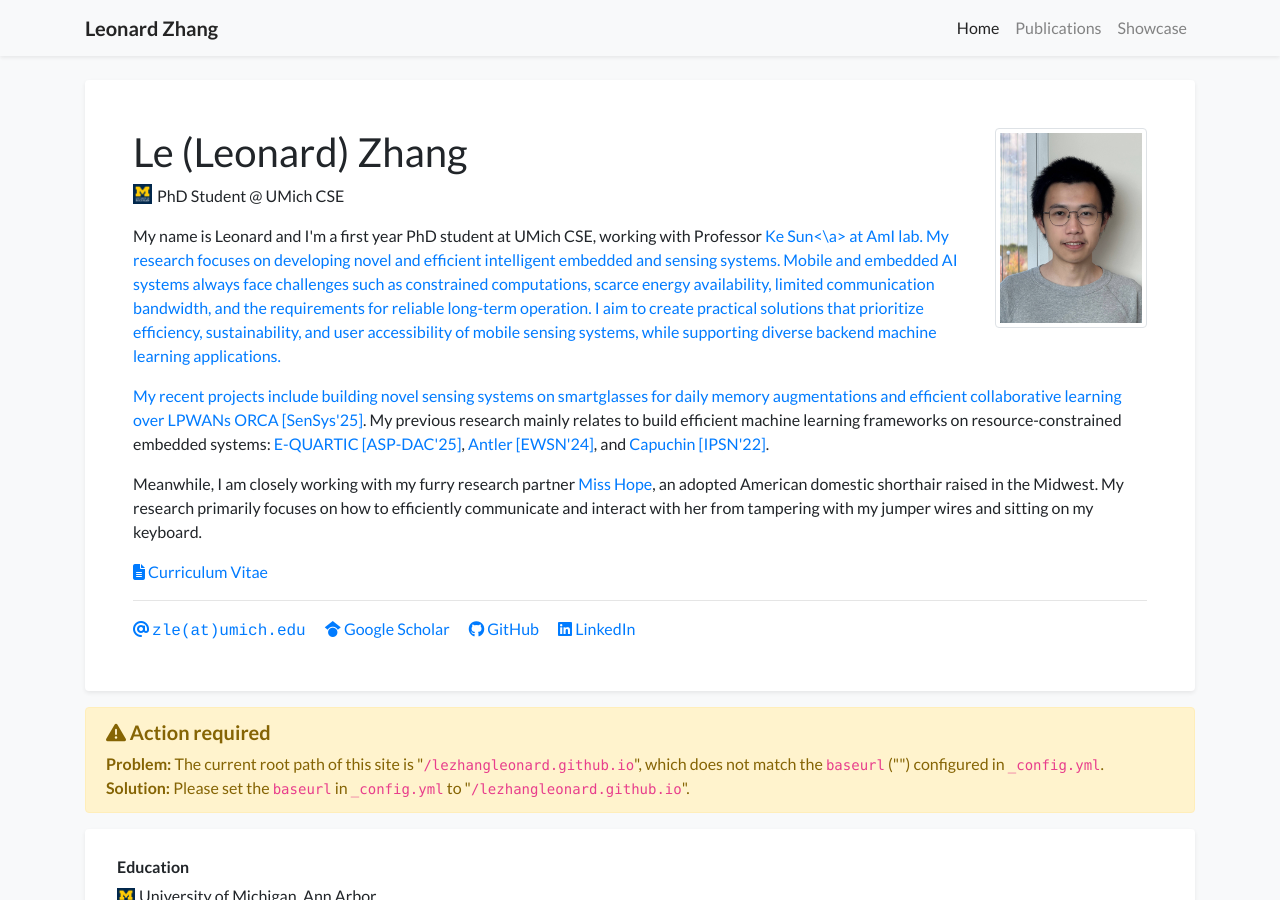
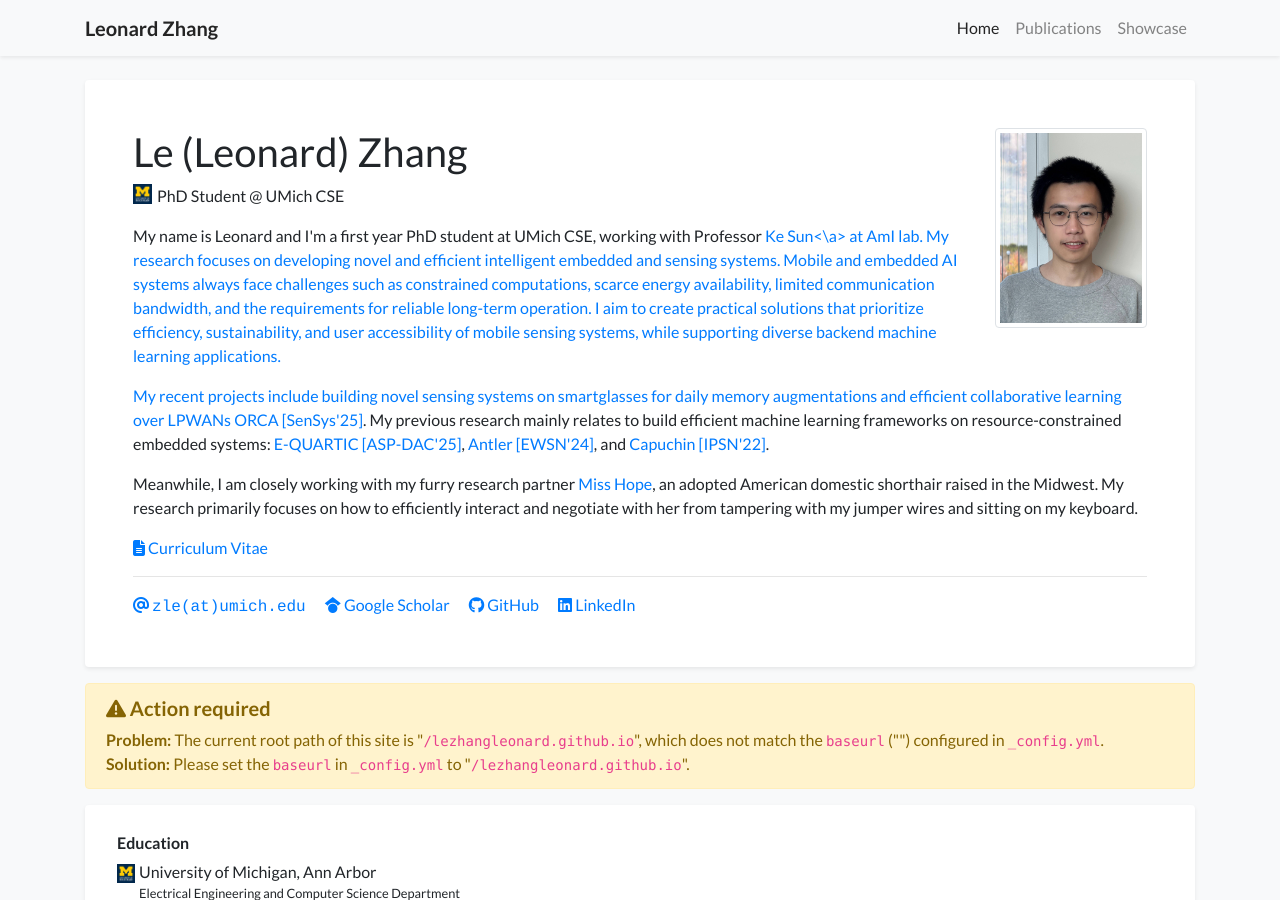
Before and after one commit to lezhangleonard/lezhangleonard.github.io, a Jekyll site: the page built from index.html, in a window 1280 px wide and 900 px high. Built offline with Jekyll 4.4.1, drawn with Linux system fonts in a browser that asks for light colours; nearby versions of some CDN libraries; a style sheet for code colours, icons or effects is not loaded.

Commit message:
Refine description of research focus

```diff
--- a/_data/profile.yml
+++ b/_data/profile.yml
@@ -31,7 +31,7 @@ short_bio: >-
 
   <p>
     Meanwhile, I am closely working with my furry research partner <a href="./showcase">Miss Hope</a>, an adopted American domestic shorthair raised in the Midwest.
-    My research primarily focuses on how to efficiently communicate and interact with her from tampering with my jumper wires and sitting on my keyboard.
+    My research primarily focuses on how to efficiently interact and negotiate with her from tampering with my jumper wires and sitting on my keyboard.
   </p>
 
 portrait_url: /assets/images/photos/portrait.jpg
```
